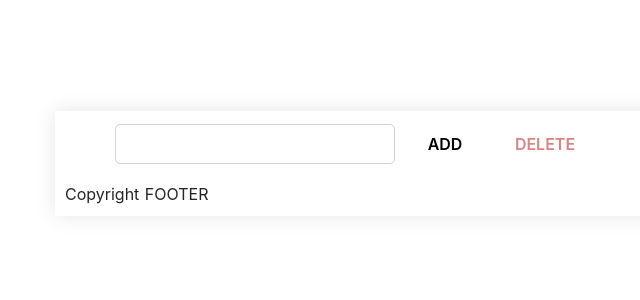
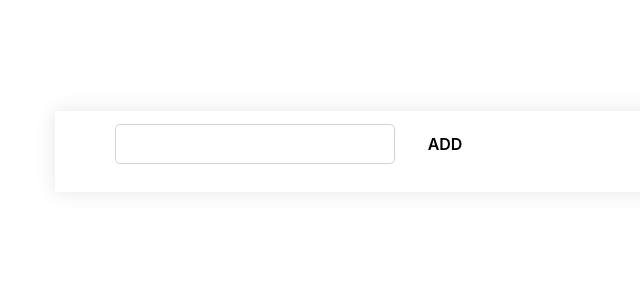
Before and after one commit to tingdouble2/todolist, a Nuxt app: page / in a window 1280 px wide. Shown: the top 300 px of the page, without its empty margins (235-875 px from the left). Built offline with nearby package versions, Linux system fonts and the light colour scheme.

Commit message:
add props

```diff
--- /dev/null
+++ b/components/List.vue
@@ -0,0 +1,21 @@
+<template>
+  <ul  class="item">
+      <li v-for="list,index in lists" :key="index">
+        <input type="checkbox" class="checkbox" v-model="list.done">
+          <!-- <span :class=" { done : list.done }">{{list.title}}</span> -->
+          <span  :class="{done : list.done }"> {{list.title}}</span>
+        <button class="delete-item" @click="deleteItem(index)">X</button>
+      </li>
+    </ul>
+</template>
+
+<script>
+export default {
+  name: 'List',
+  props : ['lists']
+}
+</script>
+
+<style>
+
+</style>
--- a/components/TodoList.vue
+++ b/components/TodoList.vue
@@ -2,16 +2,16 @@
   <div class="todolist">
     <input v-model="newitem" type="text" class="input-item">
     <button class="btn-add" @click="addNewItem">ADD</button>
-    <button class="btn-delete">DELETE</button>
-    <ul  class="item">
+    <List :lists="lists"/>
+    <!-- <ul  class="item">
       <li v-for="list,index in lists" :key="index">
-        <input type="checkbox" class="checkbox" v-model="list.done">
+        <input type="checkbox" class="checkbox" v-model="list.done"> -->
           <!-- <span :class=" { done : list.done }">{{list.title}}</span> -->
-          <span  :class="{done : list.done }"> {{list.title}}</span>
+          <!-- <span  :class="{done : list.done }"> {{list.title}}</span>
         <button class="delete-item" @click="deleteItem(index)">X</button>
       </li>
-    </ul>
-     <Footer :title="title" />
+    </ul> -->
+     <!-- <Footer :title="title" /> -->
   </div>
 </template>
 
@@ -23,7 +23,7 @@ name: 'TodoList',
       newitem: '',
       lists: [],
       done:false,
-      title: 'FOOTER'
+      // title: 'FOOTER'
     }
   },
   methods : {
```
